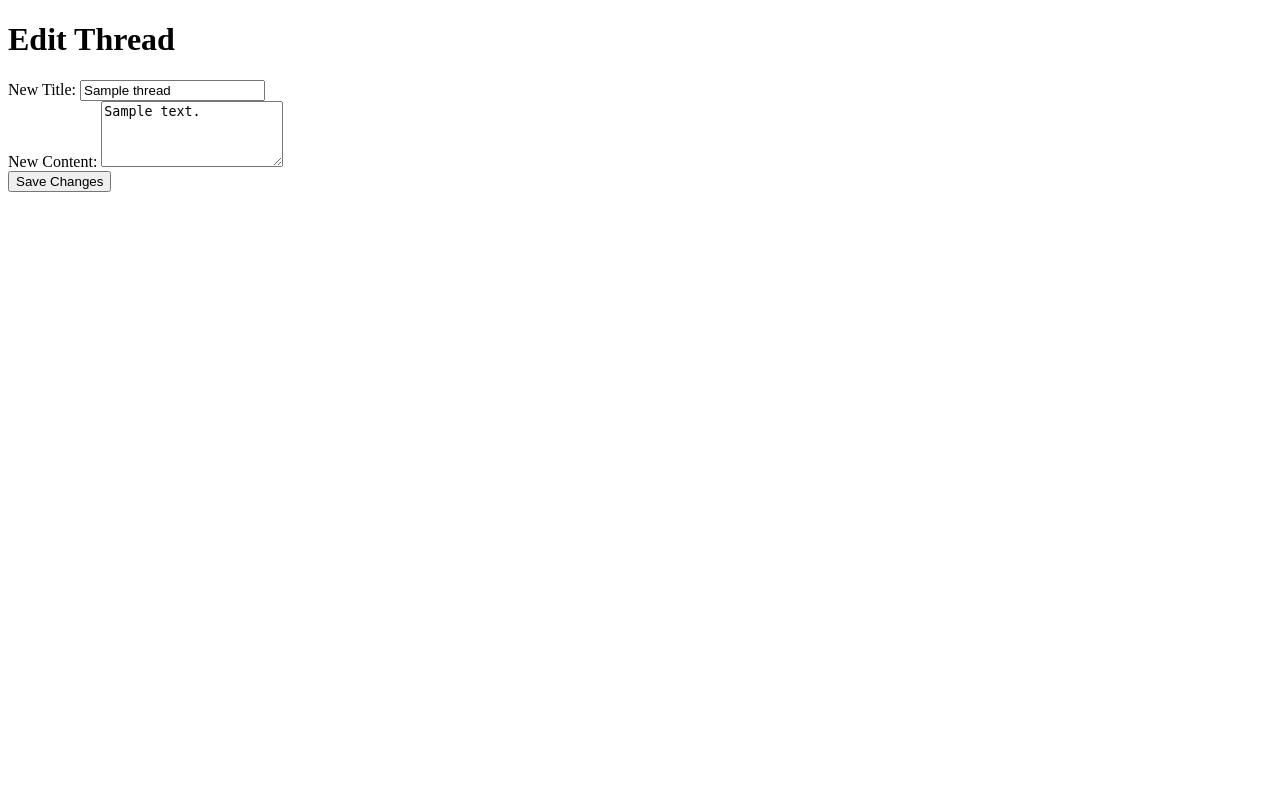
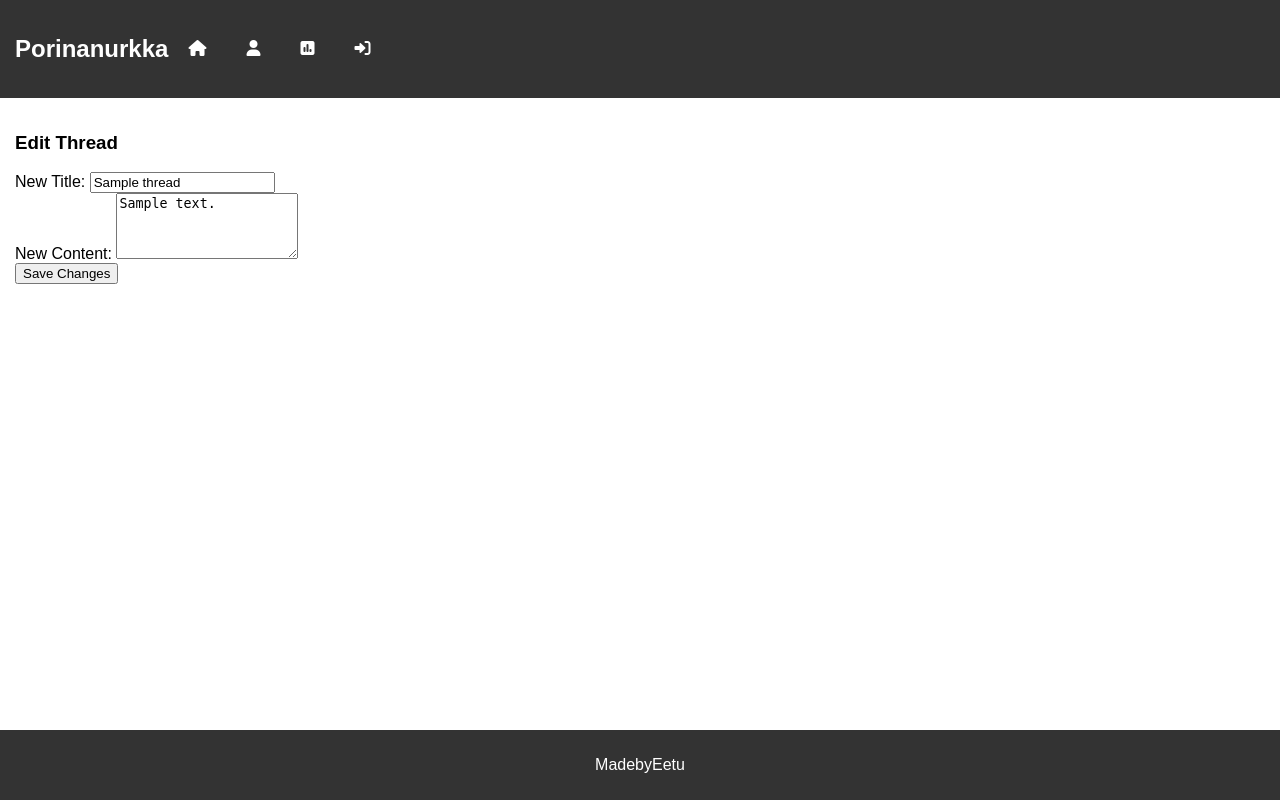
Before and after one commit to EetuHuttula/TKT20019---Keskustelusovellus, a Flask app: template templates/edit_thread.html in a window 1280 px wide. Run offline with Flask 3, Linux system fonts and the light colour scheme; the template is opened without the code that fills it: most values are stand-ins (such as "Sample title", 1, 10 or a date in 2020).

Commit message:
edit thread styled

```diff
--- a/templates/edit_thread.html
+++ b/templates/edit_thread.html
@@ -4,10 +4,15 @@
 <head>
     <meta charset="UTF-8">
     <meta name="viewport" content="width=device-width, initial-scale=1.0">
+    <link rel="stylesheet" href="{{ url_for('static', filename='css/style.css') }}">
+    <link rel="stylesheet" href="{{ url_for('static', filename='css/components.css') }}">
+    <link rel="stylesheet" href="https://cdnjs.cloudflare.com/ajax/libs/font-awesome/6.0.0/css/all.min.css" integrity="sha256-..." crossorigin="anonymous" />
     <title>Edit Thread</title>
 </head>
 
 <body>
+    {% include 'components/navbar.html' %}
+
     {% with messages = get_flashed_messages() %}
     {% if messages %}
     <ul class="flashes">
@@ -18,17 +23,22 @@
     {% endif %}
     {% endwith %}
 
-    <h1>Edit Thread</h1>
     <!-- edit_thread.html -->
-    <form action="{{ url_for('edit_thread', thread_id=thread.id) }}" method="POST">
-        <label for="new_title">New Title:</label>
-        <input type="text" name="new_title" value="{{ thread.title }}" required>
+    <div class="container">
+
+    <form class="styled-form" action="{{ url_for('edit_thread', thread_id=thread.id) }}" method="POST">
+     <h3>Edit Thread</h3>
+        <label class="form-label" for="new_title">New Title:</label>
+        <input class="form-input" type="text" name="new_title" value="{{ thread.title }}" required>
         <br>
-        <label for="new_content">New Content:</label>
-        <textarea name="new_content" rows="4" required>{{ thread.content }}</textarea>
+        <label class="form-label" for="new_content">New Content:</label>
+        <textarea class="form-input" name="new_content" rows="4" required>{{ thread.content }}</textarea>
         <br>
-        <input type="submit" value="Save Changes">
+        <input class="form-submit" type="submit" value="Save Changes">
     </form>
+</div>
+
+    {% include 'components/footer.html' %}
 </body>
 
 </html>
```
